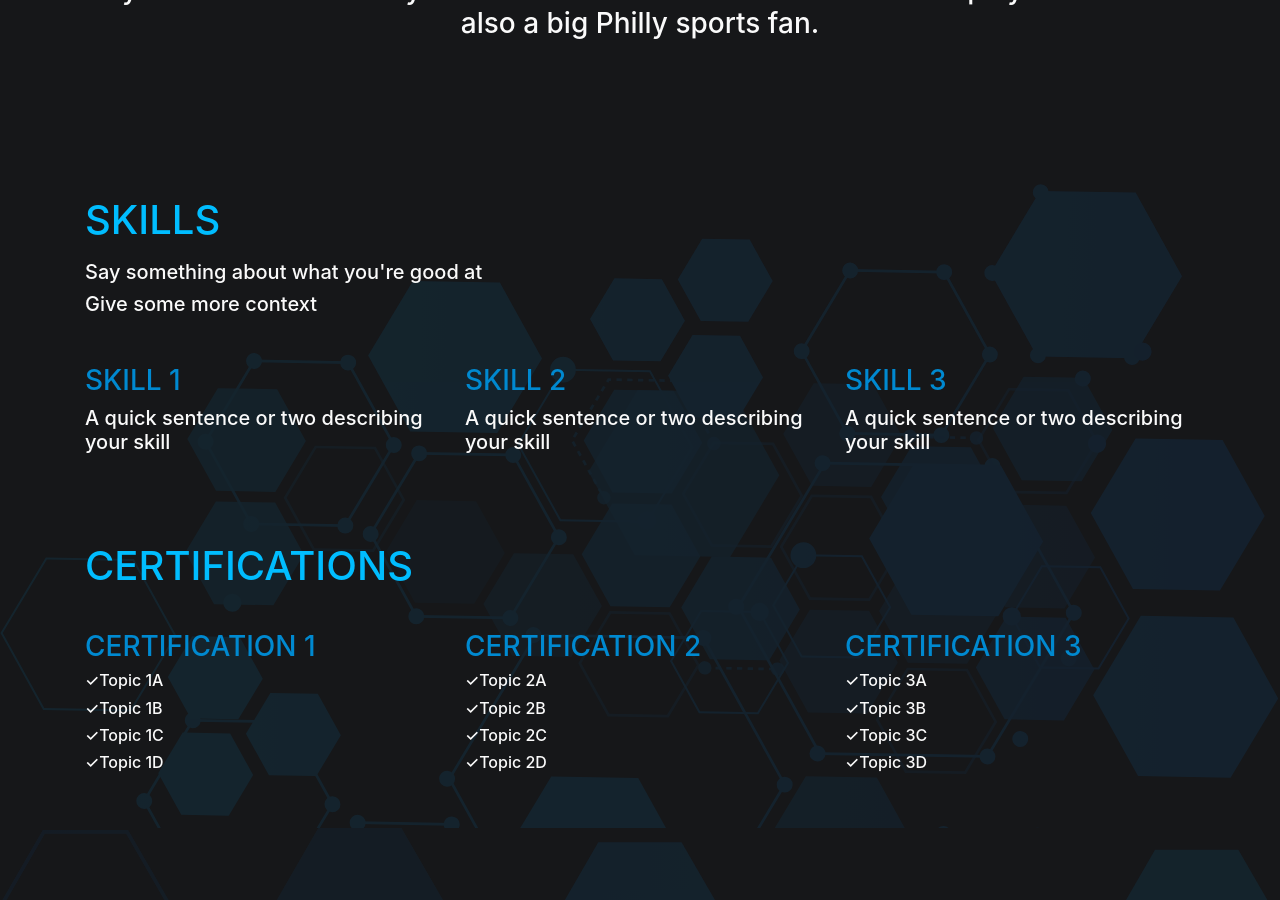
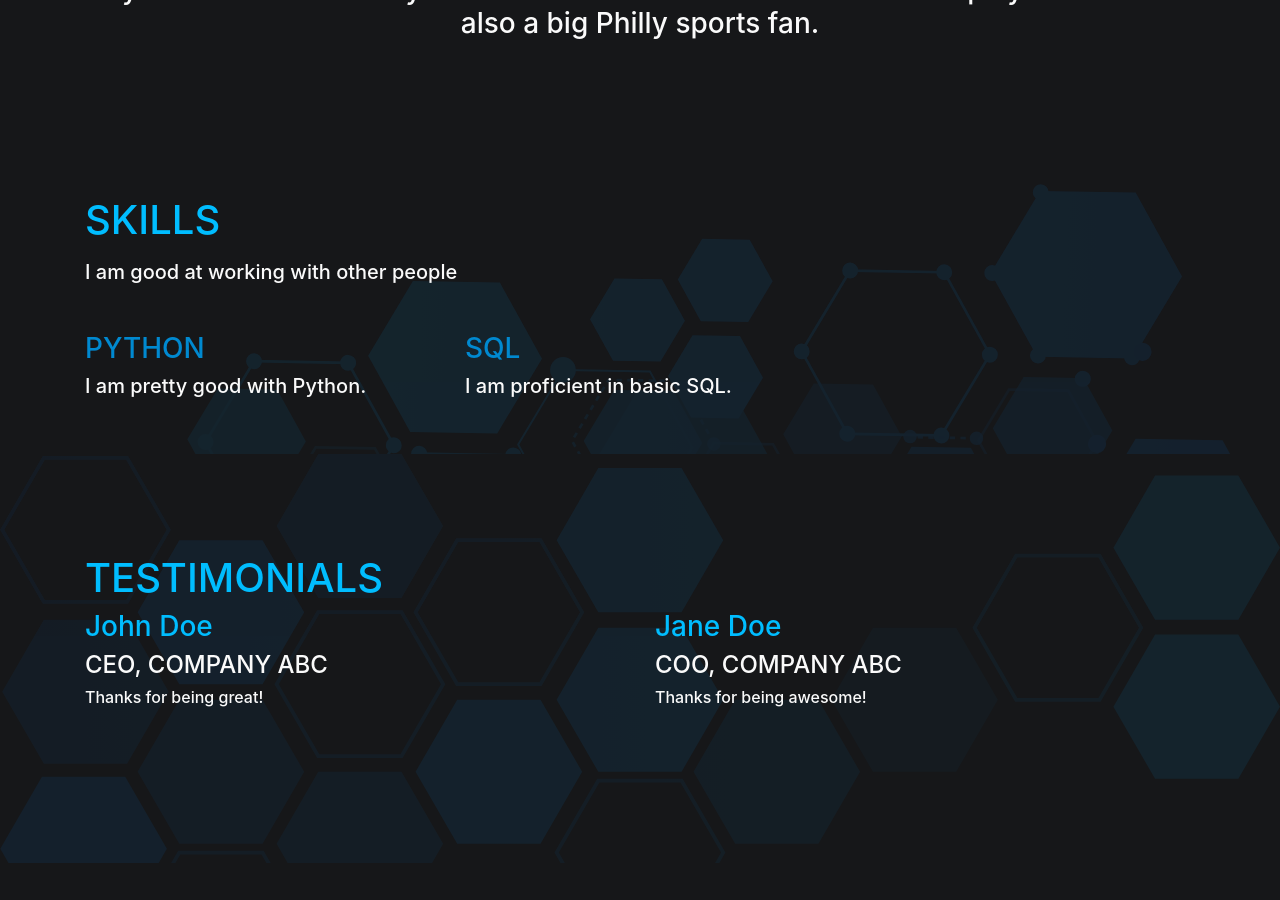
Before and after one commit to davispiercy/davispiercy, a Jekyll site: the page built from index.md, in a window 1280 px wide and 900 px high, scrolled down 1143 px. Built offline with Jekyll 4.4.1, drawn with Linux system fonts in a browser that asks for light colours.

Commit message:
Update skills.yml
added skills

```diff
--- a/_data/skills.yml
+++ b/_data/skills.yml
@@ -1,36 +1,22 @@
-header: Say something about what you're good at
+header: I am good at working with other people
 
-subheader: Give some more context
+subheader:
 
 skill_list:
-  - name: Skill 1
-    description: A quick sentence or two describing your skill
+  - name: Python
+    description: I am pretty good with Python.
 
-  - name: Skill 2
-    description: A quick sentence or two describing your skill
+  - name: SQL
+    description: I am proficient in basic SQL.
 
-  - name: Skill 3
-    description: A quick sentence or two describing your skill
+  #- name: Skill 3
+   # description: A quick sentence or two describing your skill
 
 #If you have certifications, talk about them here
-certifications:
-  - name: Certification 1
-    topics:
-      - Topic 1A
-      - Topic 1B
-      - Topic 1C
-      - Topic 1D
-
-  - name: Certification 2
-    topics:
-      - Topic 2A
-      - Topic 2B
-      - Topic 2C
-      - Topic 2D
-
-  - name: Certification 3
-    topics:
-      - Topic 3A
-      - Topic 3B
-      - Topic 3C
-      - Topic 3D
+#certifications:
+  #- name: Certification 1
+    #topics:
+      #- Topic 1A
+      #- Topic 1B
+      #- Topic 1C
+      #- Topic 1D
```
